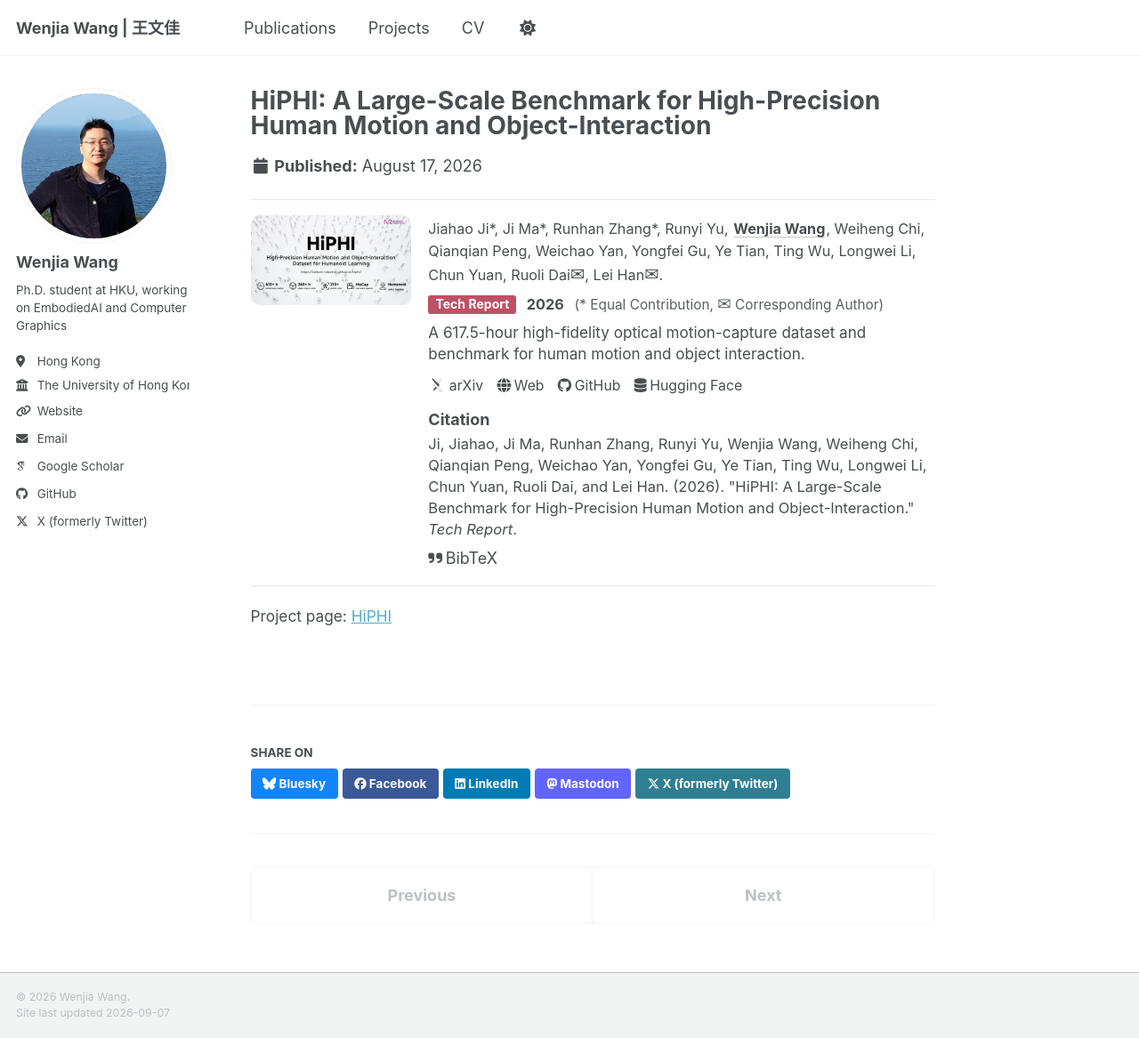
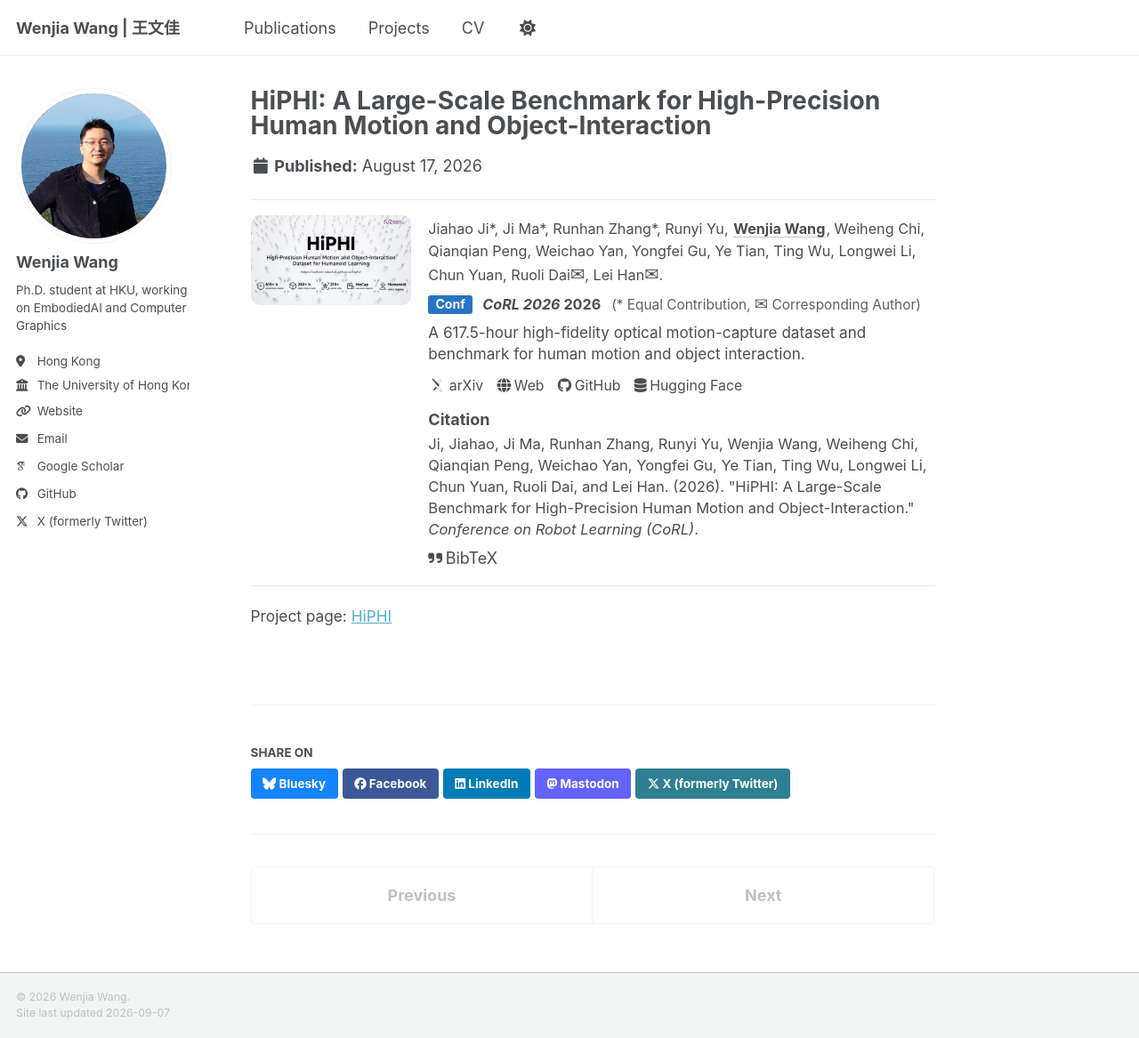
Before and after one commit to WenjiaWang0312/WenjiaWang0312.github.io, a Jekyll site: the page built from _publications/2026-08-17-hiphi.md, in a window 1280 px wide and 1167 px high. Shown: the whole window at 89% size. Built offline with Jekyll 4.4.1, drawn with Linux system fonts in a browser that asks for light colours; some web fonts are replaced; a script bundle is joined from its source files by our own code; library files that are not in the unit come from our copies.

Commit message:
Update CoRL 2026 publication metadata

```diff
--- a/_publications/2026-08-17-hiphi.md
+++ b/_publications/2026-08-17-hiphi.md
@@ -6,18 +6,19 @@ permalink: /publication/2026-08-17-hiphi
 excerpt: 'A 617.5-hour high-fidelity optical motion-capture dataset and benchmark for human motion and object interaction.'
 date: 2026-08-17
 sort_priority: 7
-venue: 'Tech Report'
+venue: 'CoRL 2026'
 paperurl: 'https://arxiv.org/abs/2608.16222'
 arxivurl: 'https://arxiv.org/abs/2608.16222'
 weburl: 'https://noitom-robotics.github.io/hiphi/'
 codeurl: 'https://github.com/noitom-robotics/hiphi'
 hfurl: 'https://huggingface.co/datasets/noitomrobotics/HiPHI'
-citation: 'Ji, Jiahao, Ji Ma, Runhan Zhang, Runyi Yu, Wenjia Wang, Weiheng Chi, Qianqian Peng, Weichao Yan, Yongfei Gu, Ye Tian, Ting Wu, Longwei Li, Chun Yuan, Ruoli Dai, and Lei Han. (2026). "HiPHI: A Large-Scale Benchmark for High-Precision Human Motion and Object-Interaction." <i>Tech Report</i>.'
+citation: 'Ji, Jiahao, Ji Ma, Runhan Zhang, Runyi Yu, Wenjia Wang, Weiheng Chi, Qianqian Peng, Weichao Yan, Yongfei Gu, Ye Tian, Ting Wu, Longwei Li, Chun Yuan, Ruoli Dai, and Lei Han. (2026). "HiPHI: A Large-Scale Benchmark for High-Precision Human Motion and Object-Interaction." <i>Conference on Robot Learning (CoRL)</i>.'
 bibtex: |
-  @misc{ji2026hiphilargescalebenchmarkhighprecision,
+  @inproceedings{ji2026hiphilargescalebenchmarkhighprecision,
     title={HiPHI: A Large-Scale Benchmark for High-Precision Human Motion and Object-Interaction},
     author={Jiahao Ji and Ji Ma and Runhan Zhang and Runyi Yu and Wenjia Wang and Weiheng Chi and Qianqian Peng and Weichao Yan and Yongfei Gu and Ye Tian and Ting Wu and Longwei Li and Chun Yuan and Ruoli Dai and Lei Han},
     year={2026},
+    booktitle={Conference on Robot Learning (CoRL)},
     eprint={2608.16222},
     archivePrefix={arXiv},
     primaryClass={cs.RO},
```
Also changed, not shown: _publications/2026-06-24-omnicontact.md (+4 -3 lines).
